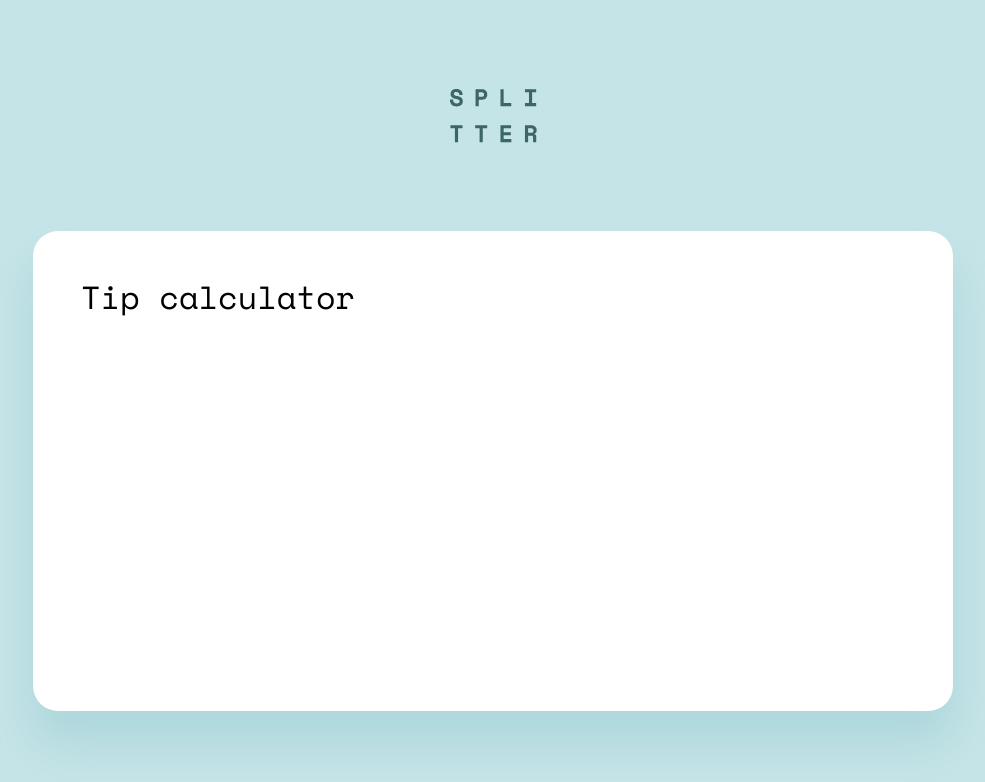
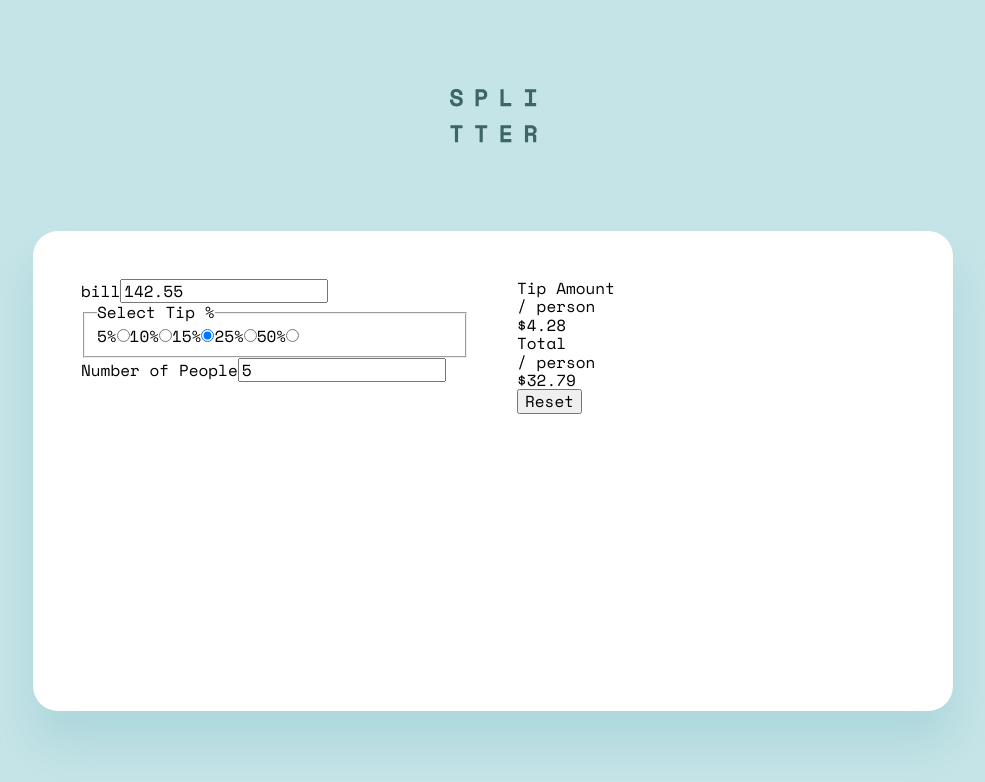
Before and after one commit to Ex-Zy/tip-calculator, a React (Vite) app: page / in a window 1280 px wide. Shown: the top 782 px of the page, without its empty margins (147-1132 px from the left). Built offline with nearby package versions, Linux system fonts and the light colour scheme.

Commit message:
:star: feat: connect useTipCalculator hook to TipCalculator, add base markup

```diff
--- a/src/components/TipCalculator/TipCalculator.scss
+++ b/src/components/TipCalculator/TipCalculator.scss
@@ -1,5 +1,7 @@
 .tip-calculator {
   width: 920px;
+  display: flex;
+  gap: 48px;
   min-height: 480px;
   box-shadow: 0 32px 43px 0 rgba(79, 166, 175, 0.2);
   background: #fff;
@@ -10,3 +12,11 @@
     margin: 88px 0 0;
   }
 }
+
+.bill-section {
+  width: 50%;
+}
+
+.result-section {
+  width: 50%;
+}
--- a/src/components/TipCalculator/TipCalculator.tsx
+++ b/src/components/TipCalculator/TipCalculator.tsx
@@ -1,14 +1,84 @@
 import './TipCalculator.scss'
 import React from 'react'
+import { useTipCalculator } from '../../hooks/useTipCalculator.ts'
 
 interface Props {
   className: string
 }
 
 export const TipCalculator: React.FC<Props> = ({ className = '' }: Props) => {
+  const { paymentDetails, coastDetails, handleChange, handleReset } = useTipCalculator()
+
   return (
     <form className={`tip-calculator ${className}`}>
-      <h1>Tip calculator</h1>
+      <div className="bill-section">
+        <label className="u-input">
+          <span className="u-input__label">bill</span>
+          <input
+            type="number"
+            name="bill"
+            min="0"
+            placeholder="Enter bill"
+            className="u-input__field"
+            value={paymentDetails.bill}
+            onChange={handleChange}
+          />
+        </label>
+        <fieldset>
+          <legend>Select Tip %</legend>
+          <label>
+            5%
+            <input type="radio" name="tip" value="5" checked={paymentDetails.tip === 5} onChange={handleChange} />
+          </label>
+          <label>
+            10%
+            <input type="radio" name="tip" value="10" checked={paymentDetails.tip === 10} onChange={handleChange} />
+          </label>
+          <label>
+            15%
+            <input type="radio" name="tip" value="15" checked={paymentDetails.tip === 15} onChange={handleChange} />
+          </label>
+          <label>
+            25%
+            <input type="radio" name="tip" value="25" checked={paymentDetails.tip === 25} onChange={handleChange} />
+          </label>
+          <label>
+            50%
+            <input type="radio" name="tip" value="50" checked={paymentDetails.tip === 50} onChange={handleChange} />
+          </label>
+        </fieldset>
+        <label className="u-input">
+          <span className="u-input__label">Number of People</span>
+          <input
+            type="number"
+            placeholder="Enter bill"
+            className="u-input__field"
+            name="numberOfPeople"
+            min="0"
+            value={paymentDetails.numberOfPeople}
+            onChange={handleChange}
+          />
+        </label>
+      </div>
+      <div className="result-section">
+        <div className="result">
+          <div className="result__desc">
+            <div className="resul__title">Tip Amount</div>
+            <div className="resul__sub">/ person</div>
+          </div>
+          <div className="result__value">${coastDetails.tipAmount}</div>
+        </div>
+        <div className="result">
+          <div className="result__desc">
+            <div className="resul__title">Total</div>
+            <div className="resul__sub">/ person</div>
+          </div>
+          <div className="result__value">${coastDetails.total}</div>
+        </div>
+        <button type="button" className="btn" onClick={handleReset}>
+          Reset
+        </button>
+      </div>
     </form>
   )
 }
```
